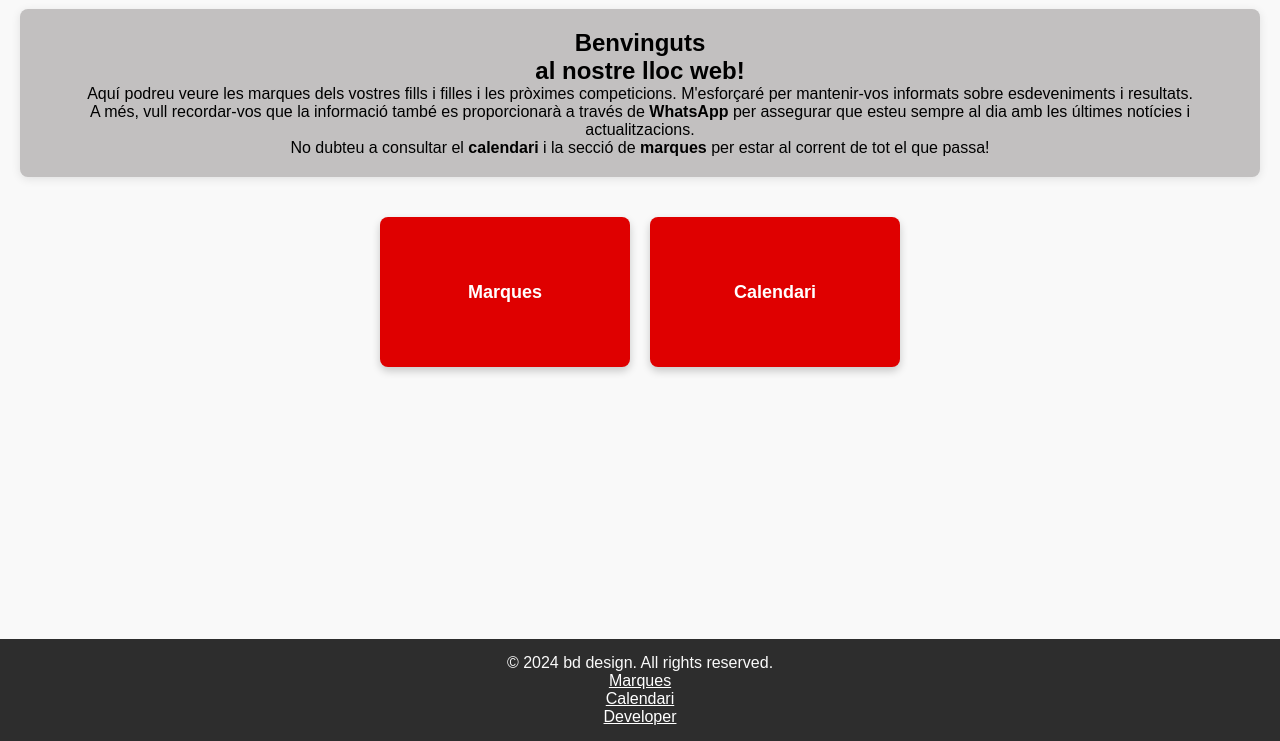
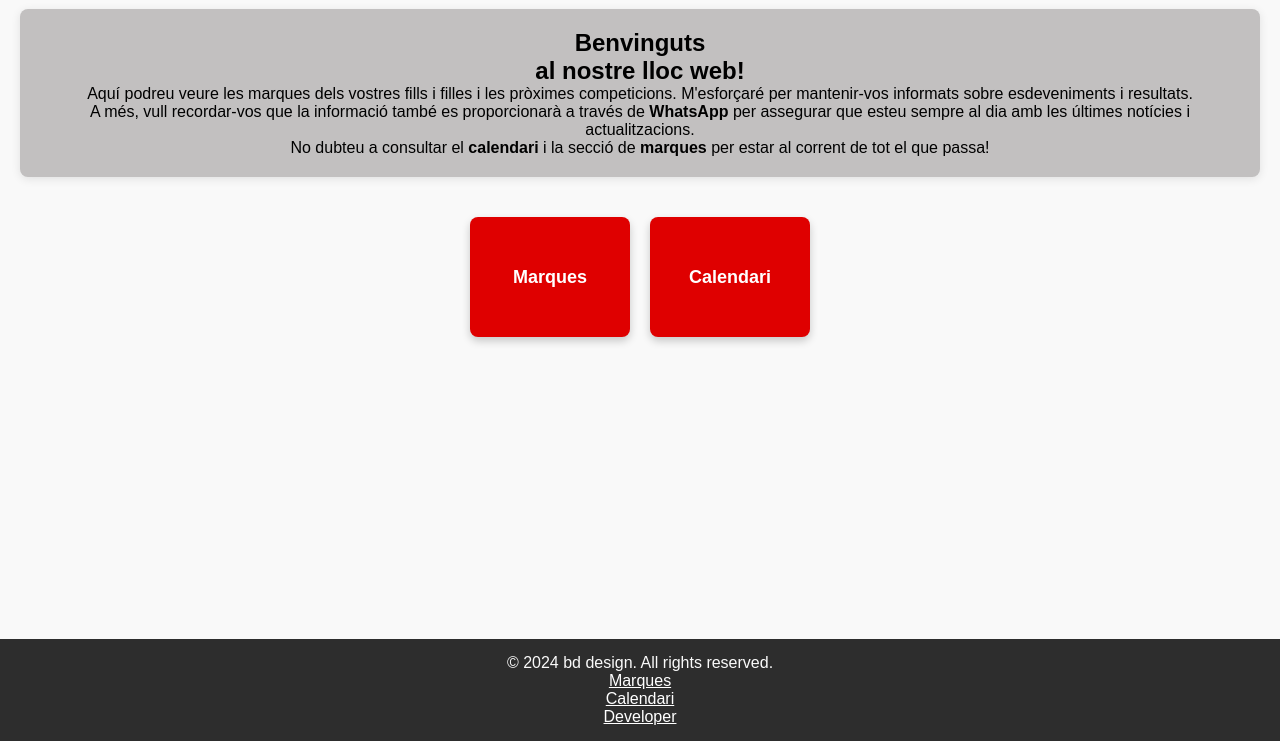
Before and after one commit to bieldiazb/Sub10-24-25, a website with bundled scripts: page public/index.html in a window 1280 px wide. Shown: the part 59-800 px from the top of the page. Built offline with nearby package versions, Linux system fonts and the light colour scheme.

Commit message:
v1.5 Correcció div 100dvh

```diff
--- a/public/index.html
+++ b/public/index.html
@@ -1,5 +1,7 @@
 <!DOCTYPE html>
 <html lang="en">
+<div>
+    <header>
         <head>
             <meta charset="UTF-8">
             <meta name="viewport" content="width=device-width, initial-scale=1.0">
@@ -11,9 +13,9 @@
             <link rel="icon" type="image/png" sizes="32x32" href="icons/favicon-32x32.png">
             <link rel="icon" type="image/png" sizes="16x16" href="icons/favicon-16x16.png">
             <link rel="manifest" href="icons/site.webmanifest">
-
         </head>
-<body>
+    </header>
+    <main>
         <nav class="navbar">
             <h1 class="navbar-brand">SUB 10 24-25</h1>
             <ul class="navbar-links">
@@ -29,19 +31,20 @@
             <p>A més, vull recordar-vos que la informació també es proporcionarà a través de <b>WhatsApp</b> per assegurar que esteu sempre al dia amb les últimes notícies i actualitzacions.</p>
             <p>No dubteu a consultar el <b>calendari</b> i la secció de <b>marques</b> per estar al corrent de tot el que passa!</p>
         </section>
-    <div class="container">
-        <div class="card">
+        <section class="container">
+            <section class="card">
                 <a href="view-marks.html" class="button">Marques</a>
-        </div>
-        <div class="card">
+            </section>
+            <section class="card">
                 <a href="calendar.html" class="button">Calendari</a>
-        </div>
-    </div>
+            </section>
+        </section>
 
         <!-- Load Footer -->
         <script src="https://www.gstatic.com/firebasejs/9.19.1/firebase-app.js"></script>
         <script src="https://www.gstatic.com/firebasejs/9.19.1/firebase-firestore.js"></script>
         <script type="module" src="view-marks.js"></script>
+    </main>
     <footer>
         <p>&copy; 2024 bd design. All rights reserved.</p>
         <nav>
@@ -52,5 +55,5 @@
             </ul>
         </nav>
     </footer>
-</body>
+</div>
 </html>
--- a/public/styles.css
+++ b/public/styles.css
@@ -13,6 +13,11 @@ body {
     flex-direction: column; /* Maintain column layout */
     min-height: 100vh; /* Ensure body takes full height of the viewport */
     background-color: #f9f9f9;
+}
+div{
+    display: grid;
+    min-height: 100dvh;
+    grid-template-rows: auto 1fr auto;
 }
 
 /* Navbar Styles */
@@ -113,13 +118,14 @@ footer a:hover {
     display: flex;
     justify-content: center;
     gap: 20px; /* Space between the cards */
+
 }
 
 .card {
     background-color: #df0000; /* Bootstrap primary color */
     border-radius: 8px;
-    width: 250px; /* Set card width to a smaller size */
-    height: 150px; /* Set card height to a smaller size */
+    width: 20dvh; /* Set card width to a smaller size */
+    height: 15dvh; /* Set card height to a smaller size */
     display: flex;
     align-items: center;
     justify-content: center;
```
Also changed, not shown: public/calendar.html (+6 -3 lines), public/developer.html (+1 -1 lines), public/login.html (+7 -4 lines), public/view-marks.html (+8 -4 lines). Lines whose indentation alone changed are shown as unchanged.
